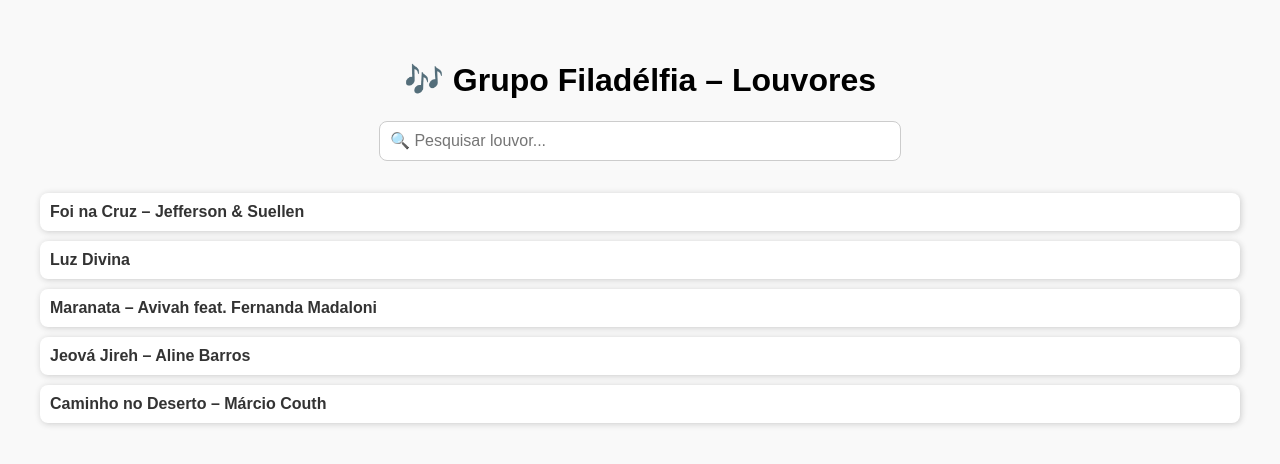
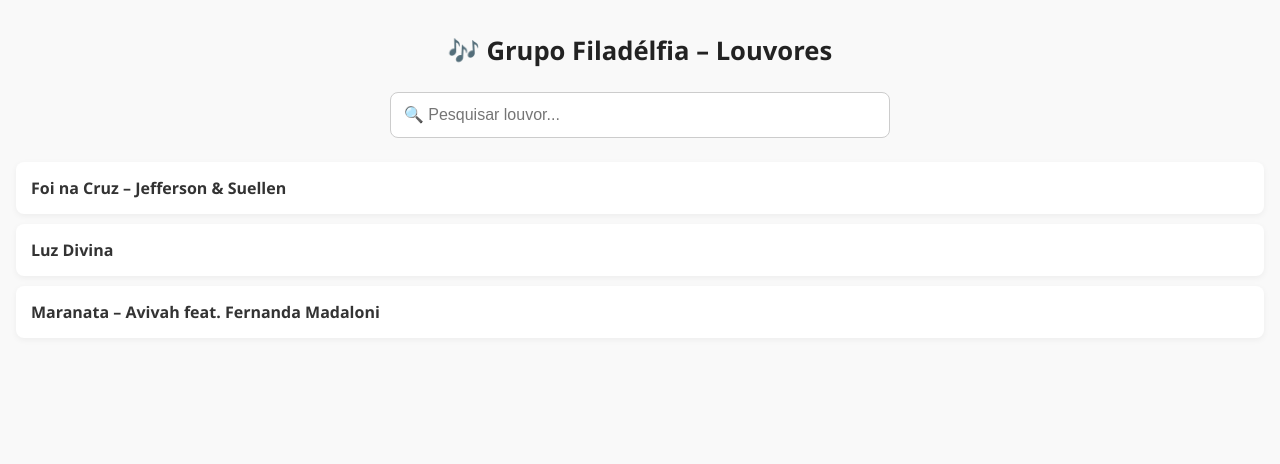
Before and after one commit to gustrodrigues018/filadelfia, a plain HTML site: page index.html in a window 1280 px wide. Drawn offline with Linux system fonts and the light colour scheme.

Commit message:
Update index.html

```diff
--- a/index.html
+++ b/index.html
@@ -2,44 +2,81 @@
 <html lang="pt-br">
 <head>
   <meta charset="UTF-8" />
+  <meta name="viewport" content="width=device-width, initial-scale=1.0" />
   <title>Grupo Filadélfia – Hinos</title>
   <style>
+    * {
+      box-sizing: border-box;
+    }
+
     body {
-      font-family: sans-serif;
+      font-family: 'Segoe UI', sans-serif;
       background-color: #f9f9f9;
-      padding: 2rem;
+      margin: 0;
+      padding: 1rem;
     }
+
     h1 {
       text-align: center;
+      font-size: 1.6rem;
+      margin-bottom: 1.5rem;
+      color: #222;
     }
+
     input[type="text"] {
       display: block;
-      margin: 1rem auto 2rem;
-      padding: 10px;
-      width: 80%;
+      margin: 0 auto 1.5rem;
+      padding: 0.8rem;
+      width: 100%;
       max-width: 500px;
       border: 1px solid #ccc;
       border-radius: 8px;
-      font-size: 16px;
+      font-size: 1rem;
     }
+
     ul {
       list-style: none;
       padding: 0;
+      margin: 0;
     }
+
     li {
       background: #fff;
       margin-bottom: 10px;
-      padding: 10px;
+      padding: 15px;
       border-radius: 8px;
-      box-shadow: 1px 1px 6px #ccc;
+      box-shadow: 0 2px 6px rgba(0, 0, 0, 0.05);
+      transition: transform 0.2s ease;
     }
+
+    li:hover {
+      transform: scale(1.01);
+    }
+
     a {
       text-decoration: none;
       color: #333;
       font-weight: bold;
+      display: block;
+      word-wrap: break-word;
     }
+
     a:hover {
       color: #007bff;
+    }
+
+    @media (max-width: 600px) {
+      h1 {
+        font-size: 1.3rem;
+      }
+
+      li {
+        padding: 12px;
+      }
+
+      input[type="text"] {
+        font-size: 0.95rem;
+      }
     }
   </style>
 </head>
@@ -54,10 +91,8 @@
     const hinos = [
       { titulo: "Foi na Cruz – Jefferson & Suellen", id: "foi-na-cruz" },
       { titulo: "Luz Divina", id: "luz-divina" },
-      { titulo: "Maranata – Avivah feat. Fernanda Madaloni", id: "maranata" },
-      { titulo: "Jeová Jireh – Aline Barros", id: "jeova-jireh" },
-      { titulo: "Caminho no Deserto – Márcio Couth", id: "caminho-deserto" }
-      // Pode adicionar mais aqui!
+      { titulo: "Maranata – Avivah feat. Fernanda Madaloni", id: "maranata" }
+      // Pode colocar mais louvores aqui!
     ];
 
     const ul = document.getElementById("lista-hinos");
@@ -78,7 +113,6 @@
       renderizarLista(input.value);
     });
 
-    // Render inicial
     renderizarLista();
   </script>
 </body>
```
